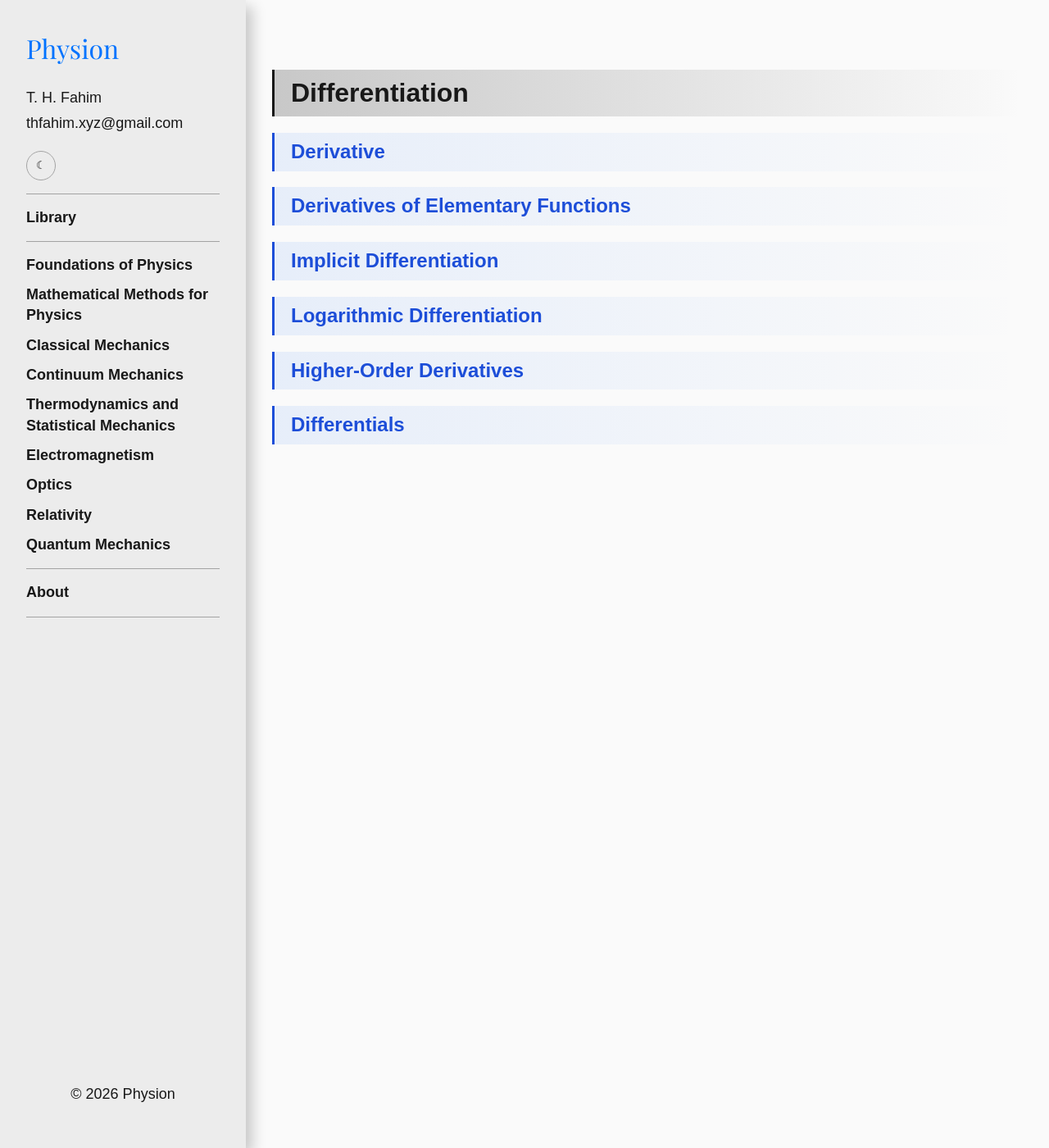
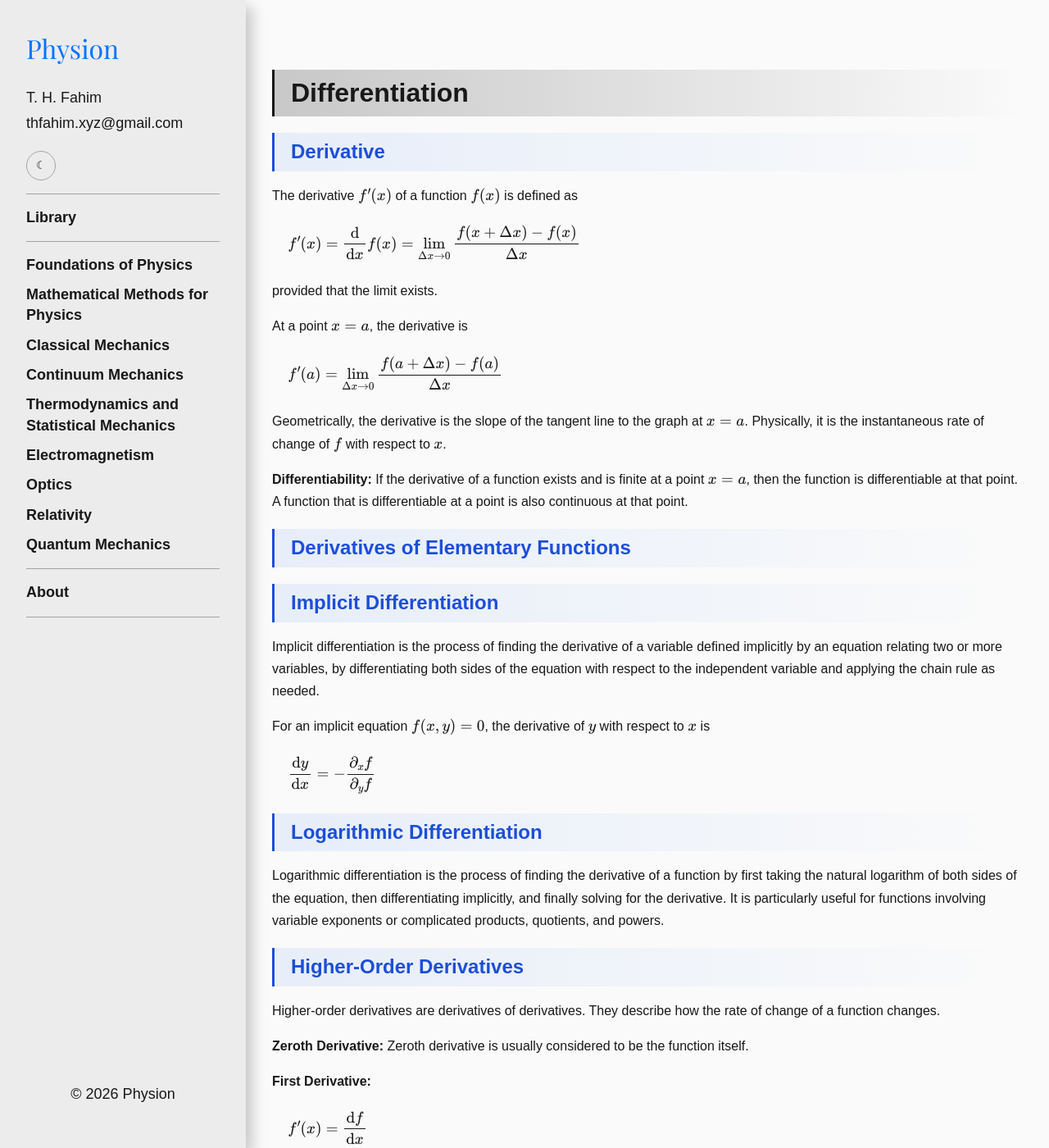
Before and after one commit to thfahim-xyz/physion, a Jekyll site: the page built from books/math_methods/math_methods01/03.md, in a window 1280 px wide and 1400 px high. Shown: the whole window at 82% size. Built offline with Jekyll 4.4.1, drawn with Linux system fonts in a browser that asks for light colours; some of the changed text lies outside the part shown.

Commit message:
Update Mathematical Methods for Physics

```diff
--- a/assets/styles.css
+++ b/assets/styles.css
@@ -425,6 +425,18 @@ blockquote cite {
 
 }
 
+/* ===== PRINT SETTINGS ===== */
+
+@media print {
+    .site__sidebar {
+        display: none;
+    }
+
+    main {
+        margin-top: 0;
+    }
+}
+
 /* ===== HERO SECTION ===== */
 
 #hero {
--- a/books/math_methods/math_methods01/03.md
+++ b/books/math_methods/math_methods01/03.md
@@ -7,12 +7,69 @@ layout: default
 
 ## Derivative
 
+The derivative $f^{\prime}(x)$ of a function $f(x)$ is defined as
+
+$$
+    f^{\prime}(x) = \frac{\mathrm d}{\mathrm d x} f(x) = \lim_{\Delta x \to 0} \frac{f(x + \Delta x) - f(x)}{\Delta x}
+$$
+
+provided that the limit exists.
+
+At a point $x = a$, the derivative is
+
+$$
+    f^{\prime}(a) = \lim_{\Delta x \to 0} \frac{f(a + \Delta x) - f(a)}{\Delta x}
+$$
+
+Geometrically, the derivative is the slope of the tangent line to the graph at $x = a$. Physically, it is the instantaneous rate of change of $f$ with respect to $x$.
+
+**Differentiability:** If the derivative of a function exists and is finite at a point $x = a$, then the function is differentiable at that point. A function that is differentiable at a point is also continuous at that point.
+
 ## Derivatives of Elementary Functions
 
 ## Implicit Differentiation
 
+Implicit differentiation is the process of finding the derivative of a variable defined implicitly by an equation relating two or more variables, by differentiating both sides of the equation with respect to the independent variable and applying the chain rule as needed.
+
+For an implicit equation $f(x, y) = 0$, the derivative of $y$ with respect to $x$ is
+
+$$
+    \frac{\mathrm d y}{\mathrm d x} = - \frac{\partial_x f}{\partial_y f}
+$$
+
 ## Logarithmic Differentiation
+
+Logarithmic differentiation is the process of finding the derivative of a function by first taking the natural logarithm of both sides of the equation, then differentiating implicitly, and finally solving for the derivative. It is particularly useful for functions involving variable exponents or complicated products, quotients, and powers.
 
 ## Higher-Order Derivatives
 
-## Differentials
+Higher-order derivatives are derivatives of derivatives. They describe how the rate of change of a function changes.
+
+**Zeroth Derivative:** Zeroth derivative is usually considered to be the function itself.
+
+**First Derivative:**
+
+$$
+    f^{\prime}(x) = \frac{\mathrm d f}{\mathrm d x}
+$$
+
+**Second Derivative:**
+
+$$
+    f^{\prime \prime}(x) = \frac{\mathrm d^2 f}{\mathrm d x^2} = \frac{\mathrm d}{\mathrm d x} \left( \frac{\mathrm d f}{\mathrm d x} \right)
+$$
+
+**$n$th Derivative:**
+
+$$
+    f^{(n)}(x) = \frac{\mathrm d^n f}{\mathrm d x^n}
+$$
+
+
+## Differential
+
+A differential is an infinitesimal (or linear) change in a variable or function.
+
+$$
+    \mathrm d f(x) = \frac{\mathrm d f(x)}{\mathrm d x} \, \mathrm d x
+$$
```
Also changed, not shown: books/math_methods/math_methods01/02.md (+4 -0 lines).
